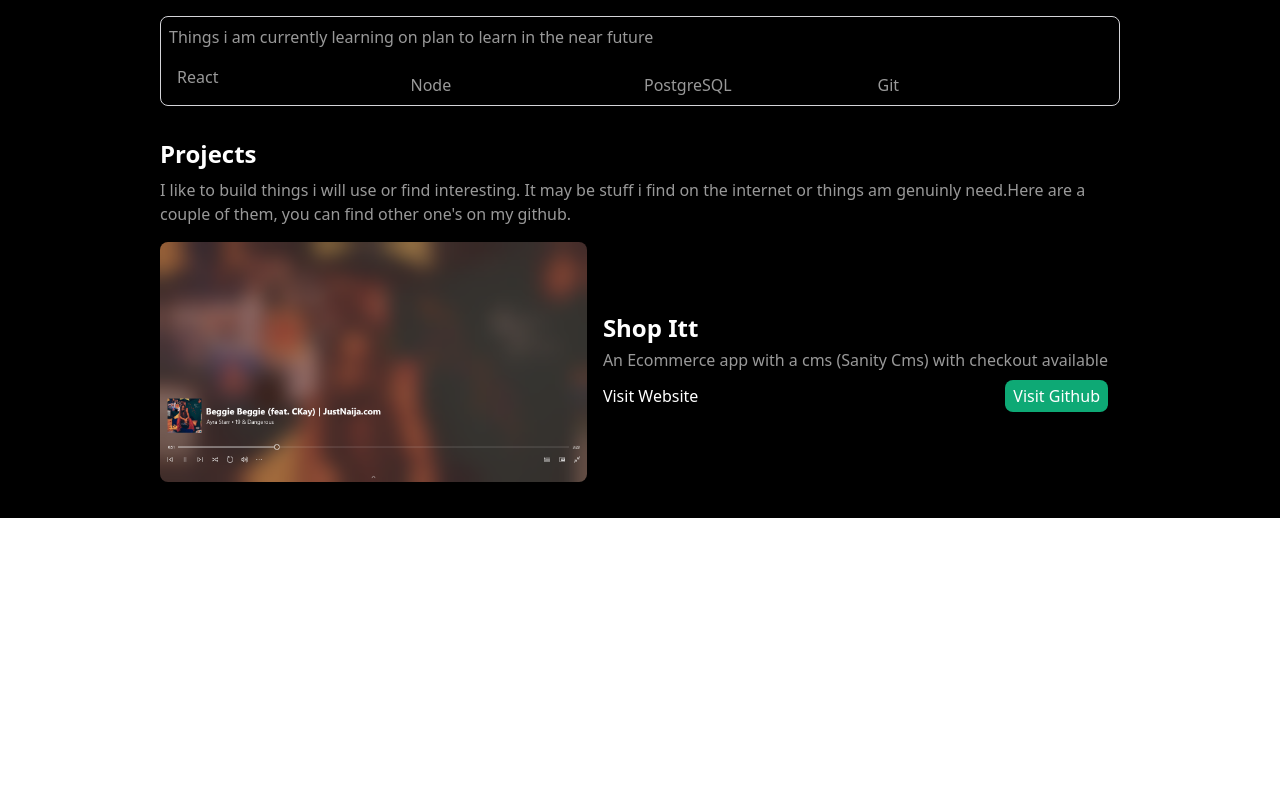
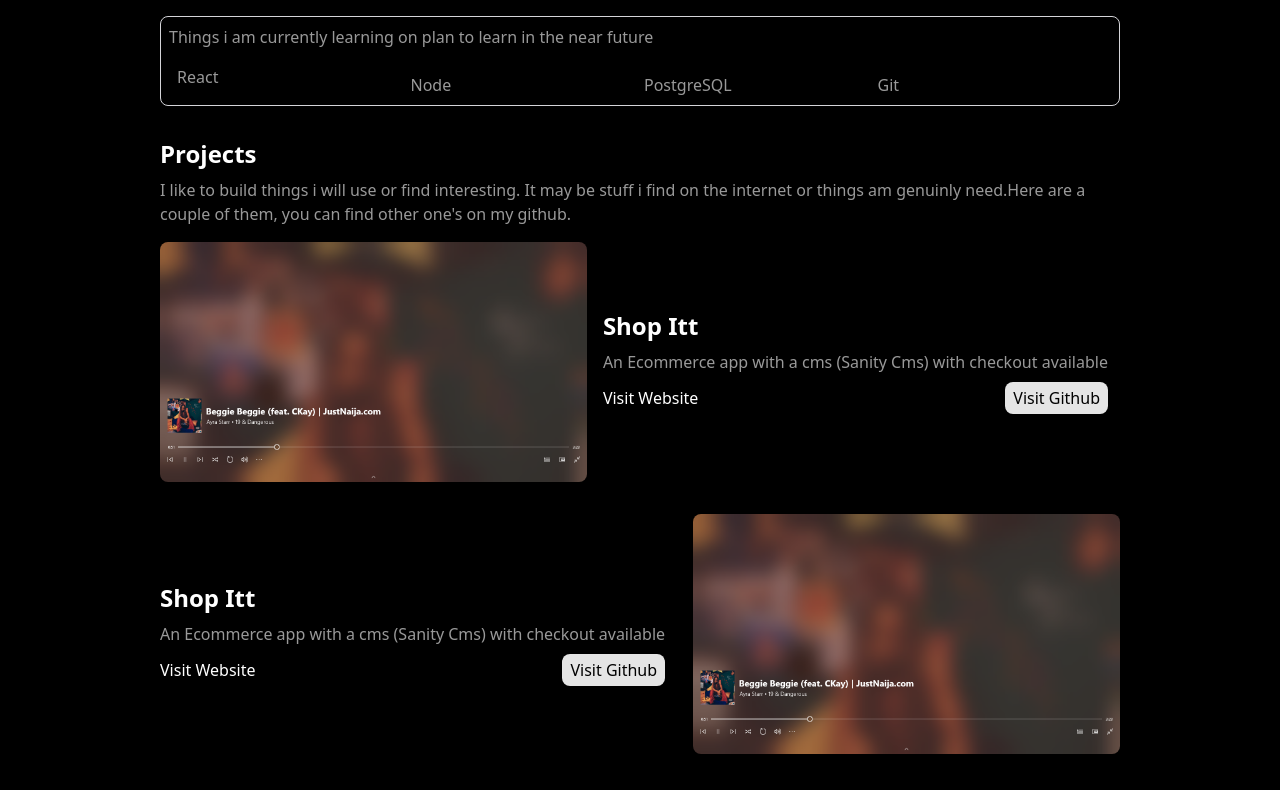
Before and after one commit to Ayothegod/portfolio, a Next.js app: page / in a window 1280 px wide. Shown: the part 357-1147 px from the top of the page. Before the commit the page ends 875 px from the top, so only its background shows below. Built offline with nearby package versions, Linux system fonts and the light colour scheme.

Commit message:
fix project button

```diff
--- a/pages/index.js
+++ b/pages/index.js
@@ -89,7 +89,7 @@ export default function Home() {
               stuff i find on the internet or things am genuinly need.Here are a
               couple of them, you can find other one&apos;s on my github.
             </p>
-            <div className="mt-4 grid grid-cols-1 sm:grid-cols-1 gap-4 ">
+            <div className="mt-4 grid grid-cols-1 sm:grid-cols-1 gap-8 ">
               <div className="flex flex-col sm:flex-row gap-y-2 gap-x-4 sm:items-center">
                 <div className="h-48 sm:h-60 rounded-lg overflow-hidden ">
                   <Image
@@ -102,7 +102,7 @@ export default function Home() {
                   <h3 className="font-semibold text-white text-lg sm:text-2xl leading-none">
                     Shop Itt
                   </h3>
-                  <p className="mt-1">
+                  <p className="sm:mt-2">
                     An Ecommerce app with a cms (Sanity Cms) with checkout
                     available
                   </p>
@@ -110,7 +110,33 @@ export default function Home() {
                     <button className="font-medium text-white flex">
                       <Link href="/">Visit Website </Link>
                     </button>
-                    <button className="bg-[#0EA975] px-2 py-1 rounded-lg text-white font-medium">
+                    <button className="bg-neutral-200 px-2 py-1 rounded-lg text-black font-medium">
+                      <Link href="/">Visit Github</Link>
+                    </button>
+                  </div>
+                </div>
+              </div>
+              <div className="flex flex-col sm:flex-row-reverse justify-between gap-y-2 gap-x-4 sm:items-center">
+                <div className="h-48 sm:h-60 rounded-lg overflow-hidden ">
+                  <Image
+                    src={dummyImage}
+                    alt="dummy"
+                    className="w-full h-full hover:scale-110 transition-transform duration-300 ease-in-out object-cover object-center"
+                  />
+                </div>
+                <div>
+                  <h3 className="font-semibold text-white text-lg sm:text-2xl leading-none">
+                    Shop Itt
+                  </h3>
+                  <p className="sm:mt-2">
+                    An Ecommerce app with a cms (Sanity Cms) with checkout
+                    available
+                  </p>
+                  <div className="flex justify-between items-center sm:mt-2">
+                    <button className="font-medium text-white flex">
+                      <Link href="/">Visit Website </Link>
+                    </button>
+                    <button className="bg-neutral-200 px-2 py-1 rounded-lg text-black font-medium">
                       <Link href="/">Visit Github</Link>
                     </button>
                   </div>
```
